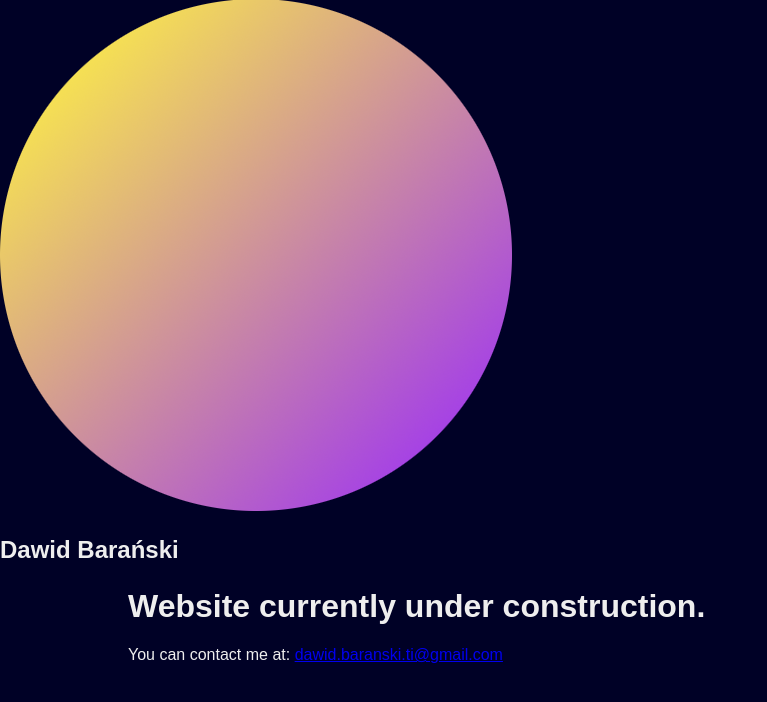
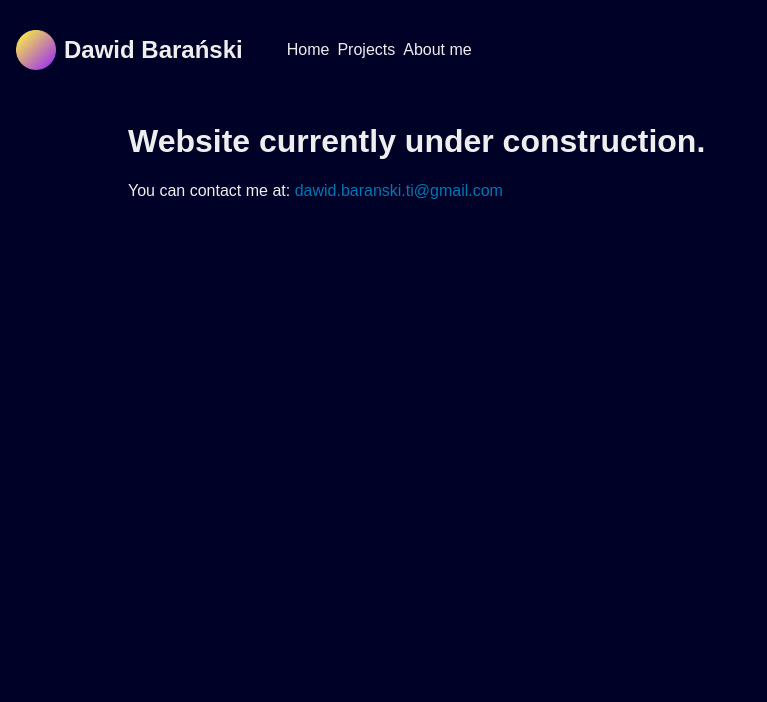
Before and after one commit to StanawalkaWorld/portfolio-website-old, a Vue app: page /#/ in a window 1280 px wide. Shown: the top 702 px of the page, without its empty margins (0-767 px from the left). Built offline with nearby package versions, Linux system fonts and the light colour scheme; a web font is replaced by a local one.

Commit message:
Styled the website to a look i'm going for

```diff
--- a/src/App.vue
+++ b/src/App.vue
@@ -13,6 +13,14 @@ import SiteFooter from './components/SiteFooter.vue';
 </template>
 
 <style lang="scss">
+* {
+    box-sizing: border-box;
+}
+a, a:active, a:visited {
+    color: $text-color;
+    text-decoration: none;
+}
+
 body {
     background: $background-color;
     color: $text-color;
--- a/src/components/NavBar.vue
+++ b/src/components/NavBar.vue
@@ -4,11 +4,38 @@ import Logo from '../assets/Logo.png';
 
 <template>
     <nav class="navbar">
-        <img :src="Logo" alt="✔" class="logo">
-        <h2 class="logo-caption">Dawid Barański</h2>
+        <router-link to="/" class="logo-container">
+            <img :src="Logo" alt="✔" class="logo">
+            <h2 class="logo-caption">Dawid Barański</h2>
+        </router-link>
+
+        <div class="navlinklist">
+            <router-link class="navlink" to="/">Home</router-link>
+            <router-link class="navlink" to="/projects">Projects</router-link>
+            <router-link class="navlink" to="/about">About me</router-link>
+        </div>
     </nav>
 </template>
 
-<style lang="scss">
+<style lang="scss" scoped>
+.navbar {
+    padding: $standard-margin;
+    display: flex;
+    align-items: center;
 
+    .logo-container {
+        display: flex;
+        align-items: center;
+    }
+
+    * {
+        margin-right: $small-margin;
+    }
+}
+.logo {
+    max-height: 40px;
+}
+.logo-caption {
+    margin-right: $big-margin;
+}
 </style>
--- a/src/scss/_global.scss
+++ b/src/scss/_global.scss
@@ -14,7 +14,7 @@ $text-color: #eee;
     background: $color;
 
     &:hover {
-        background: darken($color, 0.2);
+        background: lighten($color, 0.2);
     }
 }
 
--- a/src/views/IndexView.vue
+++ b/src/views/IndexView.vue
@@ -3,5 +3,11 @@
 
 <template>
     <h1>Website currently under construction.</h1>
-    <p>You can contact me at: <a href="mailto:dawid.baranski.ti@gmail.com">dawid.baranski.ti@gmail.com</a></p>
+    <p>You can contact me at: <a class="mail" href="mailto:dawid.baranski.ti@gmail.com">dawid.baranski.ti@gmail.com</a></p>
 </template>
+
+<style lang="scss" scoped>
+a.mail {
+    color: $accent-color;
+}
+</style>
```
